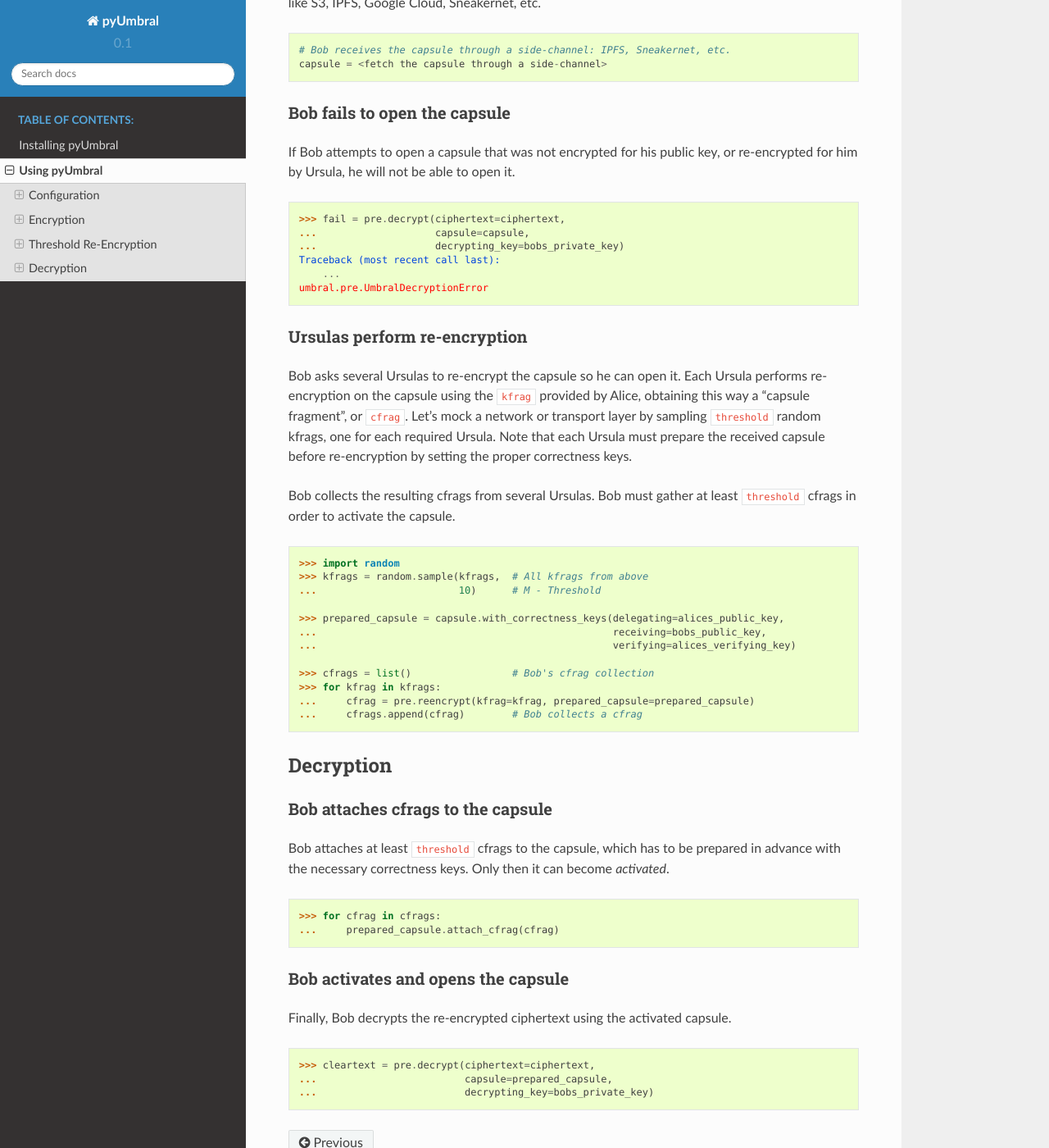
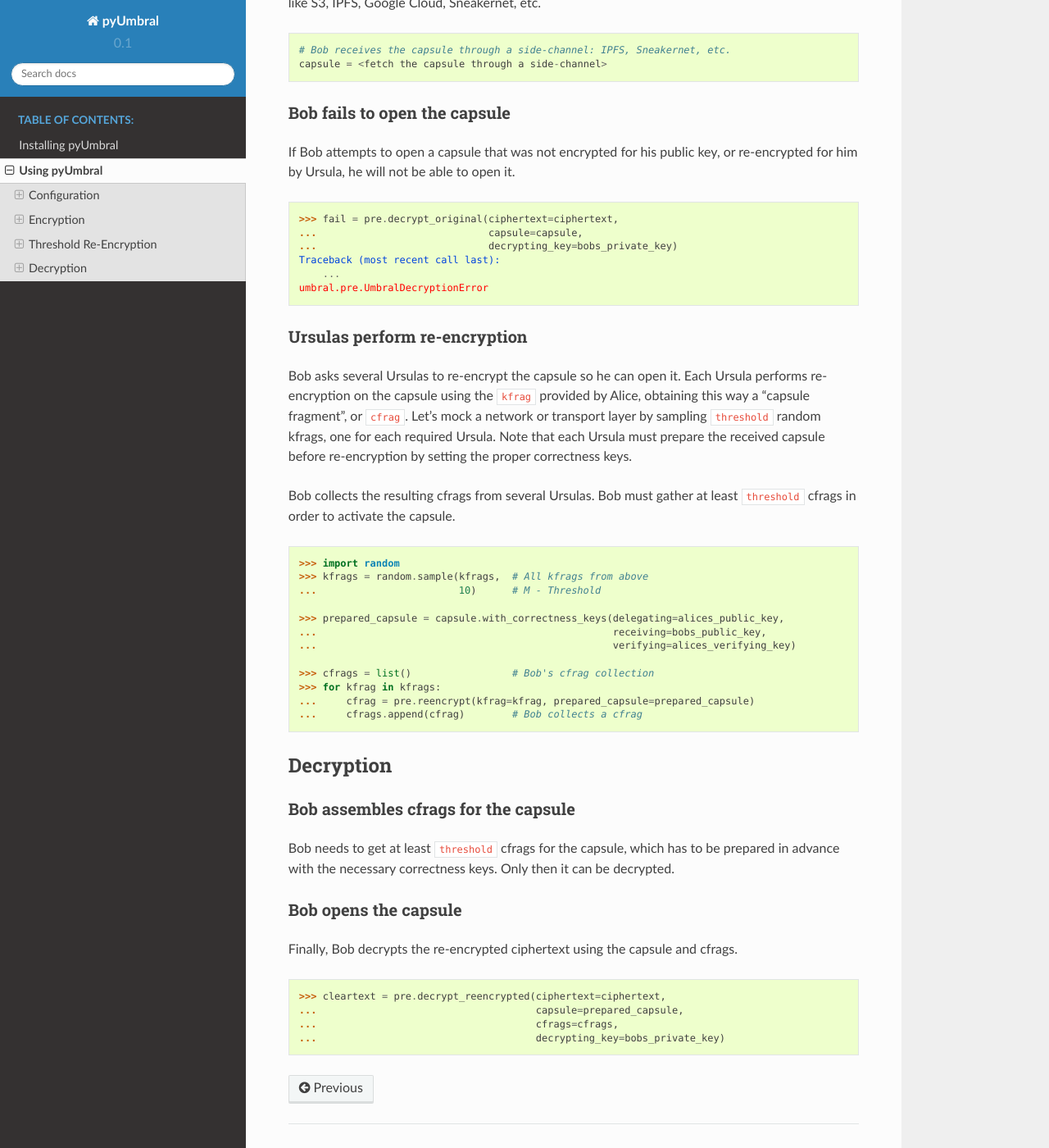
Before and after one commit to nucypher/pyUmbral, a Sphinx documentation site: the page built from docs/source/using_pyumbral.rst, in a window 1280 px wide and 1400 px high, scrolled down 2268 px. Shown: the whole window at 82% size. Built offline with Sphinx 7.4.7 and the Read the Docs theme 2.0.0, drawn with Linux system fonts in a browser that asks for light colours; some of the changed text lies outside the part shown.

Commit message:
Get rid of `attach_cfrag()` and pass cfrags to `decrypt_reencrypted()` instead
Fix a type hint

```diff
--- a/docs/source/using_pyumbral.rst
+++ b/docs/source/using_pyumbral.rst
@@ -80,9 +80,9 @@ Alice can open the capsule and decrypt the ciphertext with her private key.
 
 .. doctest:: capsule_story
 
-    >>> cleartext = pre.decrypt(ciphertext=ciphertext,
-    ...                         capsule=capsule,
-    ...                         decrypting_key=alices_private_key)
+    >>> cleartext = pre.decrypt_original(ciphertext=ciphertext,
+    ...                                  capsule=capsule,
+    ...                                  decrypting_key=alices_private_key)
 
 
 Threshold Re-Encryption
@@ -137,9 +137,9 @@ or re-encrypted for him by Ursula, he will not be able to open it.
 
 .. doctest:: capsule_story
 
-    >>> fail = pre.decrypt(ciphertext=ciphertext,
-    ...                    capsule=capsule,
-    ...                    decrypting_key=bobs_private_key)
+    >>> fail = pre.decrypt_original(ciphertext=ciphertext,
+    ...                             capsule=capsule,
+    ...                             decrypting_key=bobs_private_key)
     Traceback (most recent call last):
         ...
     umbral.pre.UmbralDecryptionError
@@ -182,27 +182,23 @@ Bob must gather at least ``threshold`` cfrags in order to activate the capsule.
 Decryption
 ==================================
 
-Bob attaches cfrags to the capsule
-----------------------------------
-Bob attaches at least ``threshold`` cfrags to the capsule,
+Bob assembles cfrags for the capsule
+------------------------------------
+Bob needs to get at least ``threshold`` cfrags for the capsule,
 which has to be prepared in advance with the necessary correctness keys.
-Only then it can become *activated*.
+Only then it can be decrypted.
+
+
+Bob opens the capsule
+---------------------
+Finally, Bob decrypts the re-encrypted ciphertext using the capsule and cfrags.
 
 .. doctest:: capsule_story
 
-    >>> for cfrag in cfrags:
-    ...     prepared_capsule.attach_cfrag(cfrag)
-
-
-Bob activates and opens the capsule
-------------------------------------
-Finally, Bob decrypts the re-encrypted ciphertext using the activated capsule.
-
-.. doctest:: capsule_story
-
-    >>> cleartext = pre.decrypt(ciphertext=ciphertext,
-    ...                         capsule=prepared_capsule,
-    ...                         decrypting_key=bobs_private_key)
+    >>> cleartext = pre.decrypt_reencrypted(ciphertext=ciphertext,
+    ...                                     capsule=prepared_capsule,
+    ...                                     cfrags=cfrags,
+    ...                                     decrypting_key=bobs_private_key)
 
 .. doctest:: capsule_story
    :hide:
```
Also changed, not shown: README.rst (+7 -9 lines), docs/examples/umbral_simple_api.py (+15 -21 lines), docs/notebooks/pyUmbral Simple API.ipynb, 9 other files.
